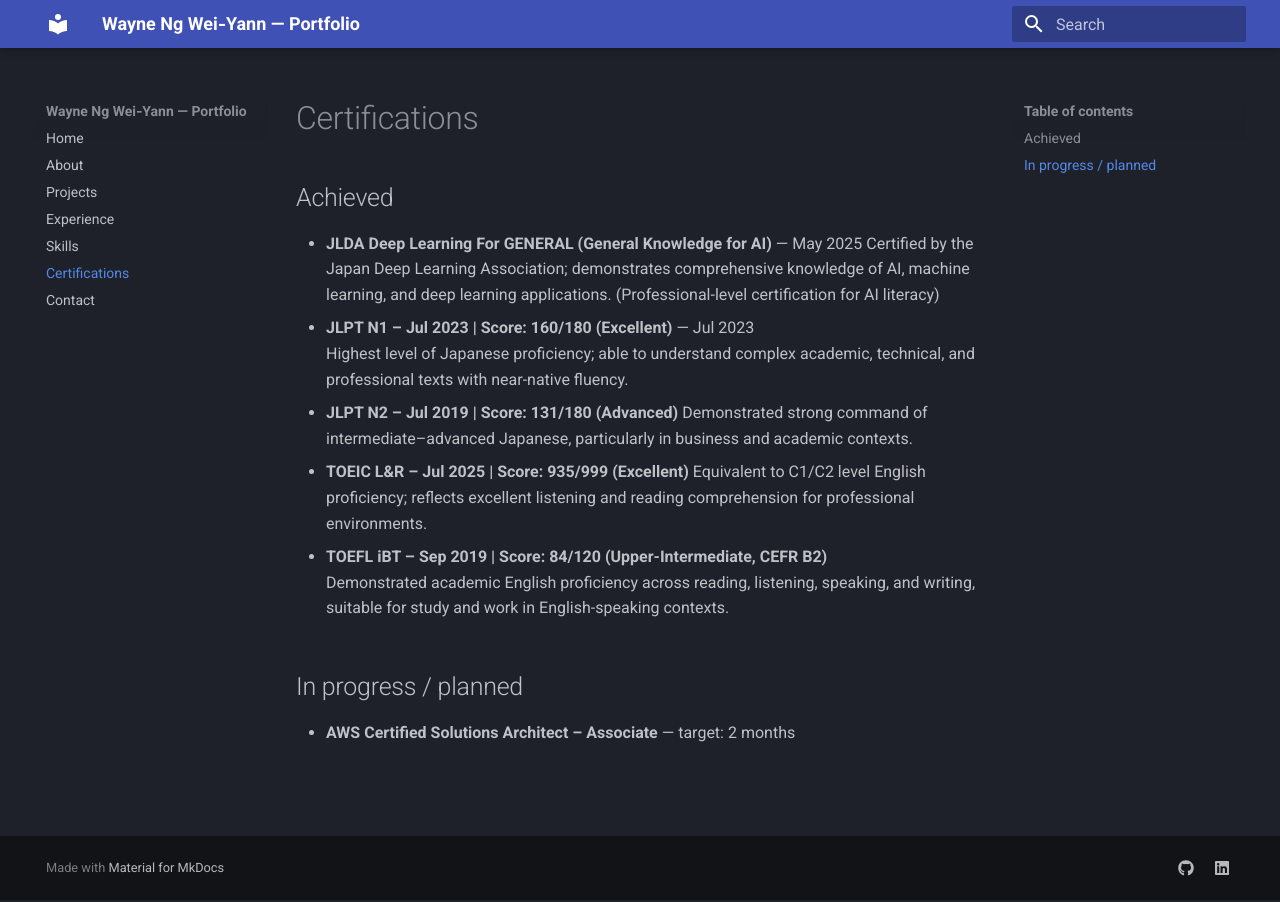
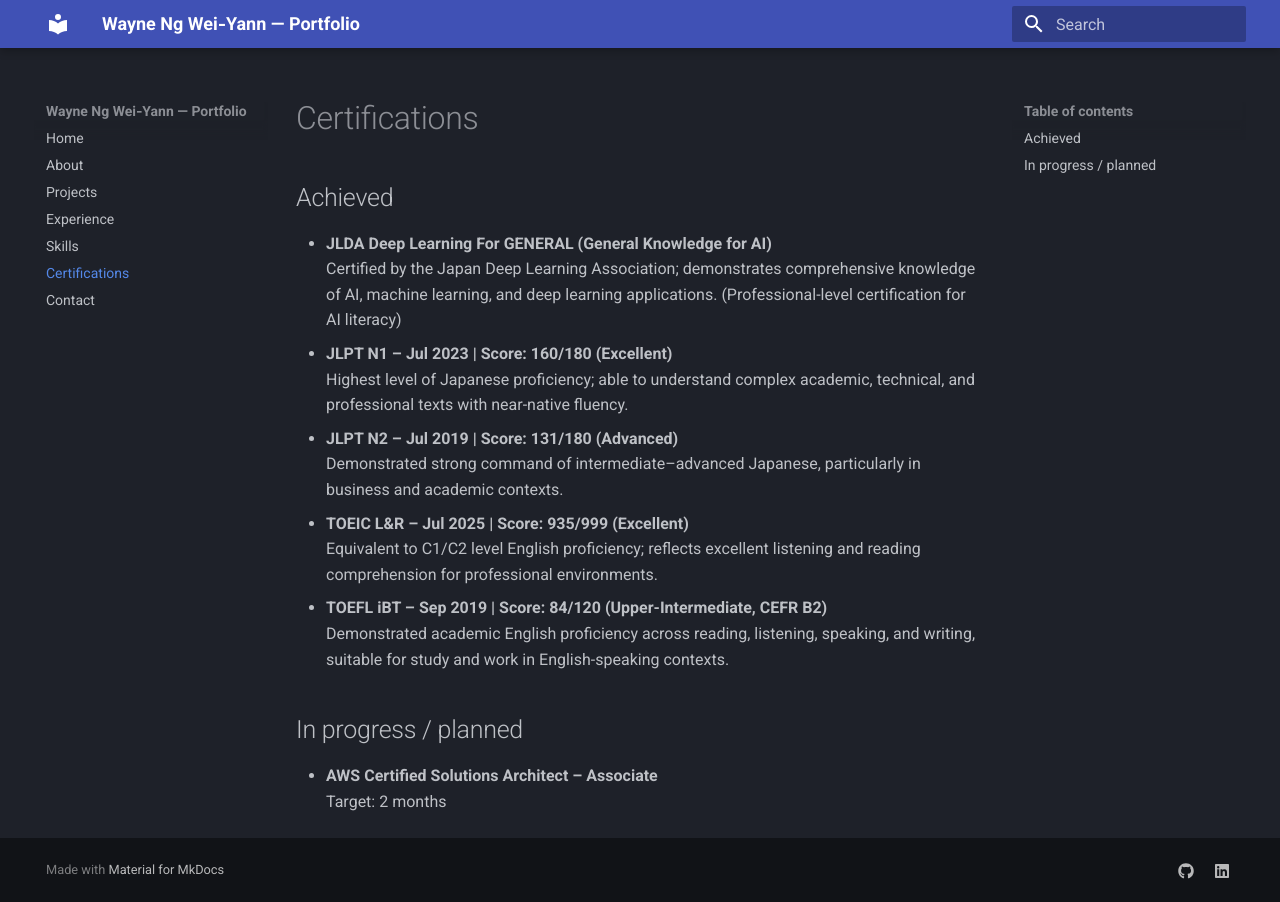
Before and after one commit to wayneng1998/wayne-portfolio, an MkDocs documentation site: the page built from docs/certifications.md, in a window 1280 px wide. Built offline with MkDocs 1.6.1 and Material for MkDocs 9.7.7, drawn with Linux system fonts in a browser that asks for light colours.

Commit message:
Update portfolio content

```diff
--- a/docs/certifications.md
+++ b/docs/certifications.md
@@ -5,18 +5,18 @@
 # Certifications
 
 ## Achieved
-- **JLDA Deep Learning For GENERAL (General Knowledge for AI)** — May 2025
+- **JLDA Deep Learning For GENERAL (General Knowledge for AI)**
 Certified by the Japan Deep Learning Association; demonstrates comprehensive knowledge of AI, machine learning, and deep learning applications. (Professional-level certification for AI literacy)
-- **JLPT N1 – Jul 2023 | Score: 160/180 (Excellent)** — Jul 2023
+- **JLPT N1 – Jul 2023 | Score: 160/180 (Excellent)**
 Highest level of Japanese proficiency; able to understand complex academic, technical, and professional texts with near-native fluency.
 - **JLPT N2 – Jul 2019 | Score: 131/180 (Advanced)**
 Demonstrated strong command of intermediate–advanced Japanese, particularly in business and academic contexts.
 - **TOEIC L&R – Jul 2025 | Score: 935/999 (Excellent)**
 Equivalent to C1/C2 level English proficiency; reflects excellent listening and reading comprehension for professional environments.
-
 - **TOEFL iBT – Sep 2019 | Score: 84/120 (Upper-Intermediate, CEFR B2)**
 Demonstrated academic English proficiency across reading, listening, speaking, and writing, suitable for study and work in English-speaking contexts.
 
 
 ## In progress / planned
-- **AWS Certified Solutions Architect – Associate** — target: 2 months
+- **AWS Certified Solutions Architect – Associate**
+Target: 2 months
```
Also changed, not shown: docs/contact.md (+1 -1 lines), mkdocs.yml (line endings or trailing spaces).
